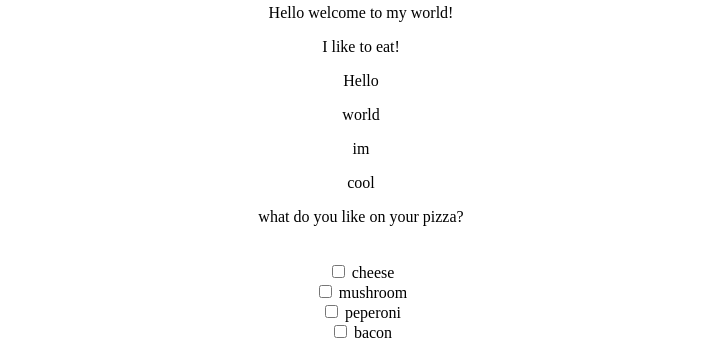
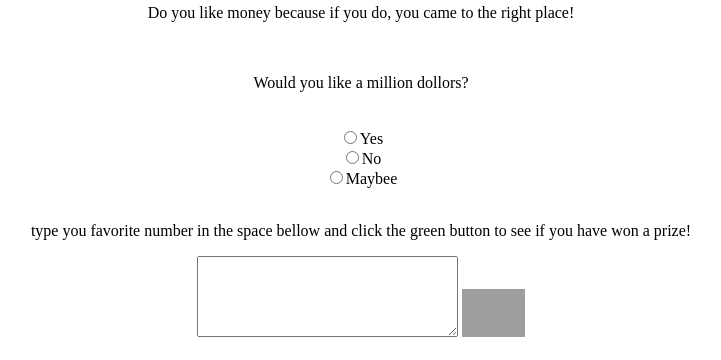
Before and after one commit to NoahTabar7/noahsProject, a plain HTML site: page index.html in a window 1280 px wide. Shown: the part 440-800 px from the top of the page, without its empty margins (279-1000 px from the left). Drawn offline with Linux system fonts and the light colour scheme; grey boxes are pictures that could not be loaded.

Commit message:
added green button, and text box

```diff
--- a/app.js
+++ b/app.js
@@ -1,2 +1,2 @@
-alert("Hello you cool kid");
+alert("Welcome to my website!");
 // python -m SimpleHTTPServer 8000
--- a/index.html
+++ b/index.html
@@ -7,31 +7,36 @@
 <body>
 <br>
 <br>
-<h1>Welcome to my website!</h1>
+<h1>Hiiiiiiiiiii!</h1>
 	<img src="http://s3.amazonaws.com/rapgenius/tumblr_mq00ubfnuK1s5fqy9o1_500.gif">
 
-	<p id="egg">Hello welcome to my world!</p>
+	<p id="egg">Do you like money because if you do, you came to the right place!</p>
+	<br>
+	<br>
 	<!--p.class-->
-	<p class="noah">I like to eat!</p>
-	<p>Hello</p>
-	<p>world</p>
-	<p>im</p>
-	<p>cool</p>
+
 	<link rel="stylesheet" href="styles.css">
 	<script src="app.js"></script>
 
-	what do you like on your pizza?
+	  Would you like a million dollors?
 <br>
 <br>
 <br>
+   <input type="radio" name="wasted">Yes
+<br>
+<input type="radio" name="wasted">No
+<br>
+<input type="radio"name="wasted">Maybee
+<br>
+<br>
+<p> type you favorite number in the space bellow and click the green button to see if you have won a prize!</p>
 
-<input type="checkbox" name="pizza" value="chease"> cheese
-<br>
-<input type="checkbox" name="pizza" value="mushroom"> mushroom
-<br>
-<input type="checkbox" name="pizza" value="peperoni"> peperoni
-<br>
-<input type="checkbox" name="pizza" value="bacon"> bacon
+<textarea rows="5" cols="30"></textarea>
+
+
+
+<a href="http://heyyeyaaeyaaaeyaeyaa.com/">
+<img src="http://www.nhicolumbus.org/lime.png"width=5%>
 
 
 </body>
```
Also changed, not shown: Noah's Project.html (+2 -5 lines).
